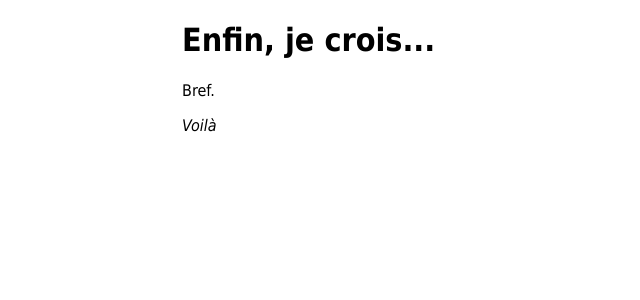
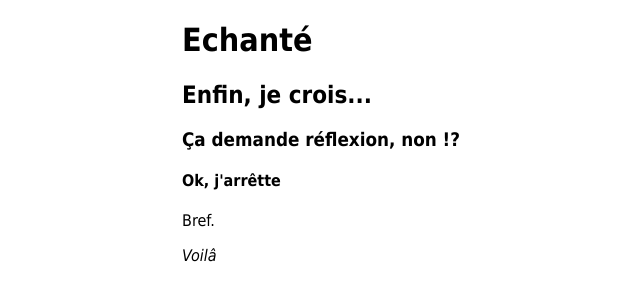
Before and after one commit to MPFabio/Fabio_Brief13, a plain HTML site: page nginx-image/index.html in a window 1280 px wide. Shown: the whole page, without its empty margins (178-818 px from the left). Drawn offline with Linux system fonts and the light colour scheme.

Commit message:
Update index.html

```diff
--- a/nginx-image/index.html
+++ b/nginx-image/index.html
@@ -1,7 +1,7 @@
 <!DOCTYPE html>
 <html>
 <head>
-<title>Echanté !</title>
+<title>Echant&eacute; !</title>
 <style>
 html { color-scheme: light dark; }
 body { width: 35em; margin: 0 auto;
@@ -9,10 +9,13 @@ font-family: Tahoma, Verdana, Arial, sans-serif; }
 </style>
 </head>
 <body>
-<h1>Enfin, je crois...</h1>
+<h1>Echant&eacute;</h1>
+<h2>Enfin, je crois...</h2>
+<h3>&Ccedil;a demande réflexion, non !?</h3>
+<h4>Ok, j'arr&ecirc;tte</h4>
 <p>Bref.</p>
 
 
-<p><em>Voilà</em></p>
+<p><em>Voil&acirc;</em></p>
 </body>
 </html>
```
